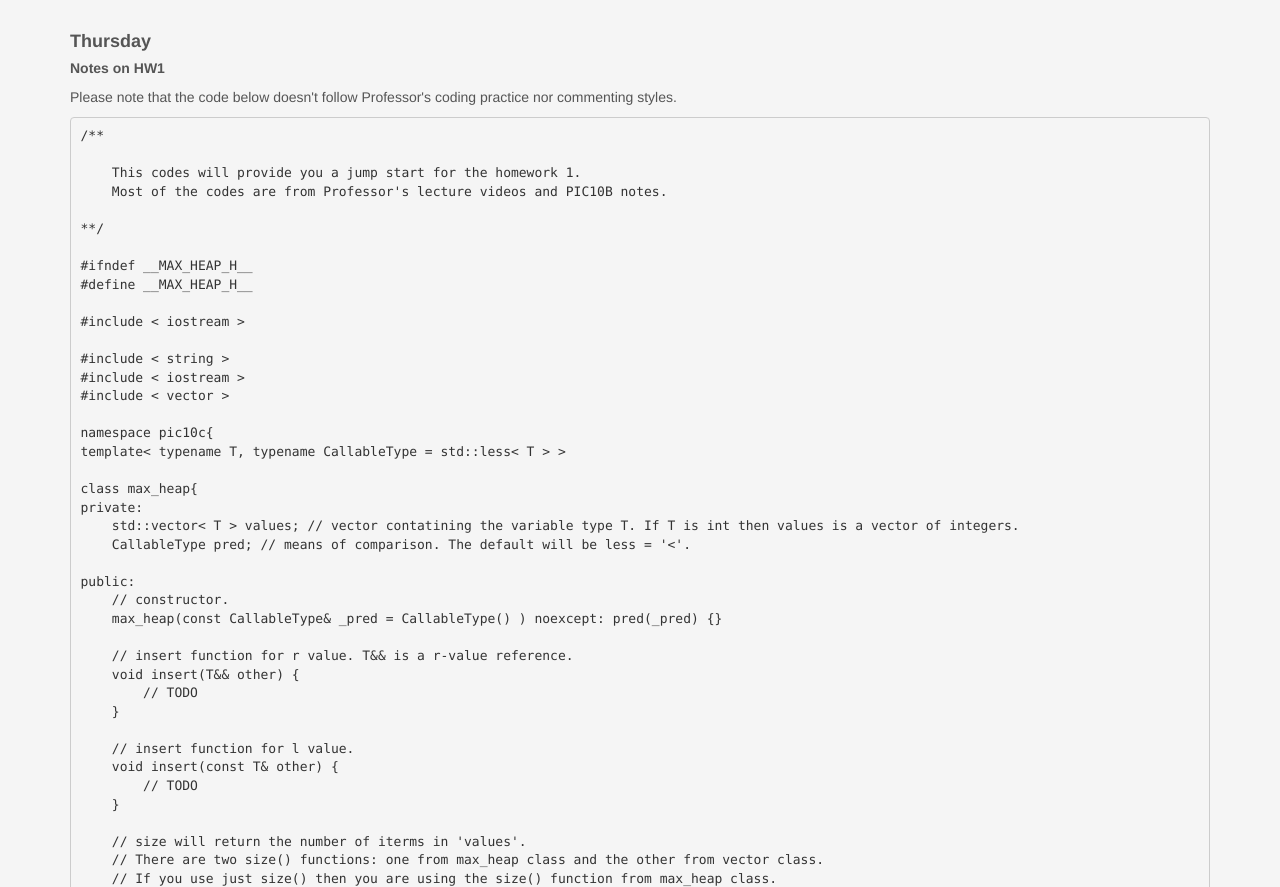
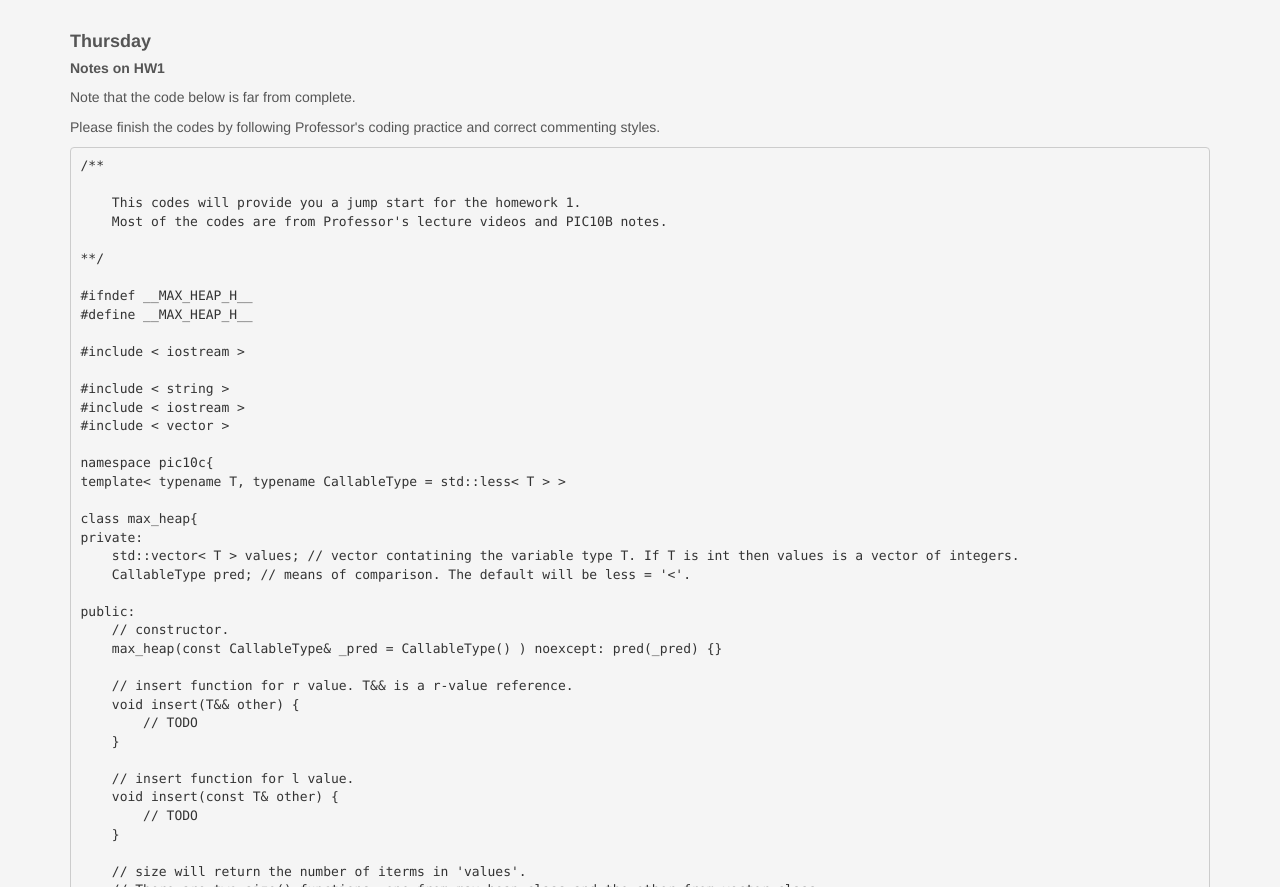
Before and after one commit to wonjunee/wonjunee.github.io, a plain HTML site: page pic10c_21s/week1/index.html in a window 1280 px wide. Shown: the part 1979-2866 px from the top of the page. Drawn offline with nearby package versions, Linux system fonts and the light colour scheme.

Commit message:
modified

```diff
--- a/pic10c_21s/week1/index.html
+++ b/pic10c_21s/week1/index.html
@@ -149,7 +149,8 @@ int main(){
   <div class="container bg-3 text-left">
     <h4>Thursday</h4>
     <h5>Notes on HW1</h5>
-    <p> Please note that the code below doesn't follow Professor's coding practice nor commenting styles. </p>
+    <p> Note that the code below is far from complete. </p>
+    <p> Please finish the codes by following Professor's coding practice and correct commenting styles. </p>
   </div>
   <div class="container bg-3 text-left">
         <pre class="prettyprint lang-cpp">
```
Also changed, not shown: pic10c_21s/week1/body.txt.
